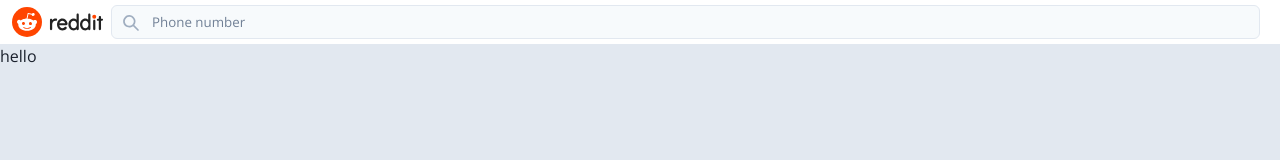
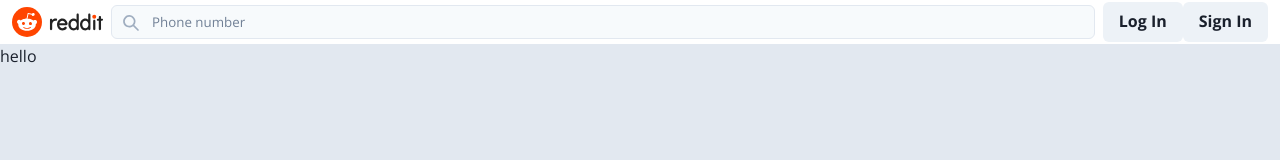
Before and after one commit to Alejandro2097/Reddit-Clone, a Next.js app: page / in a window 1280 px wide. Shown: the top 160 px of the page. Built offline with nearby package versions, Linux system fonts and the light colour scheme.

Commit message:
proper render

```diff
--- /dev/null
+++ b/src/chakra/button.ts
@@ -0,0 +1 @@
+import { ComponentStyleConfig } from '@chakra-ui/theme';
--- a/src/components/Navbar/Navbar.tsx
+++ b/src/components/Navbar/Navbar.tsx
@@ -1,5 +1,7 @@
 import { Flex, Image } from '@chakra-ui/react';
 import React from 'react';
+
+import RightContent from './RightContent/RightContent';
 import SearchInput from './SearchInput';
 
 type NavbarProps = {
@@ -18,8 +20,9 @@
                        display={{ base: 'none', md: "unset"}}/>
             </Flex>
             <SearchInput/>
+            <RightContent/>
             {/* <Directory/>
-            <RightContent/> */}
+            */}
         </Flex>
     )
 }
--- /dev/null
+++ b/src/components/Navbar/RightContent/AuthButtons.tsx
@@ -0,0 +1,17 @@
+import { Button } from '@chakra-ui/react';
+import React from 'react';
+
+type AuthButtonsProps = {
+
+};
+
+const AuthButtons:React.FC<AuthButtonsProps> = () => {
+
+    return (
+        <>
+            <Button>Log In</Button>
+            <Button>Sign In</Button>
+        </>
+    )
+}
+export default AuthButtons;
--- a/src/components/Navbar/RightContent/RightContent.tsx
+++ b/src/components/Navbar/RightContent/RightContent.tsx
@@ -1,11 +1,21 @@
+import { Flex } from '@chakra-ui/react';
 import React from 'react';
 
+import AuthButtons from './AuthButtons';
+
 type RightContentProps = {
-    user: any;
+   // user: any;
 };
 
 const RightContent:React.FC<RightContentProps> = () => {
 
-    return <div>Have a good coding</div>
+    return (
+        <>
+            {/* <AuthModal/> */}
+            <Flex justify='center' align='center'>
+                <AuthButtons/>
+            </Flex>
+        </>
+    )
 }
 export default RightContent;
```
